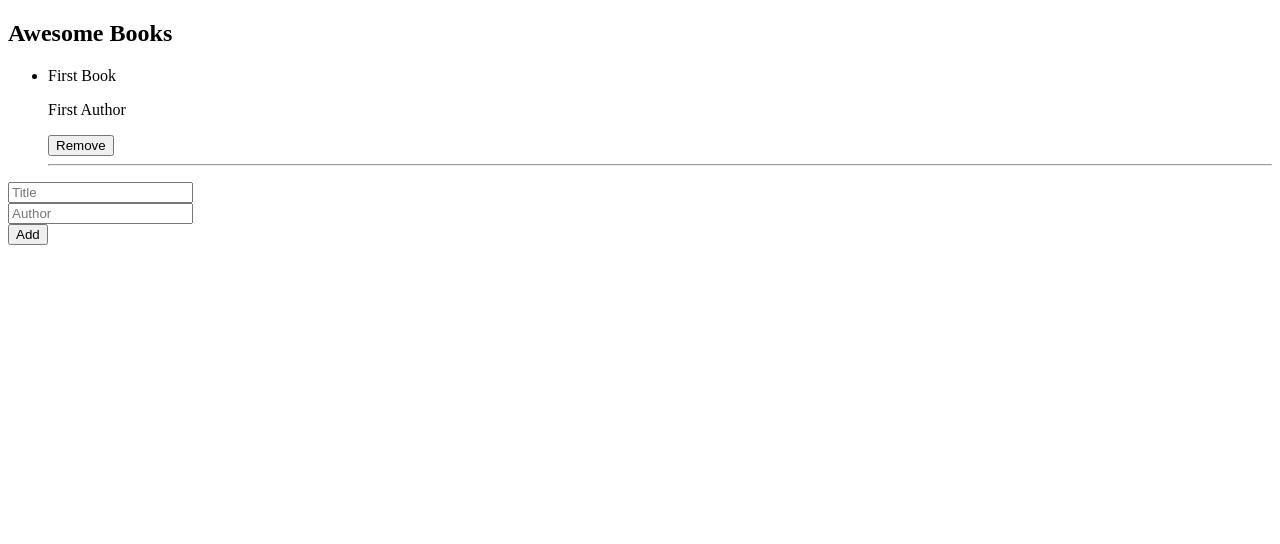
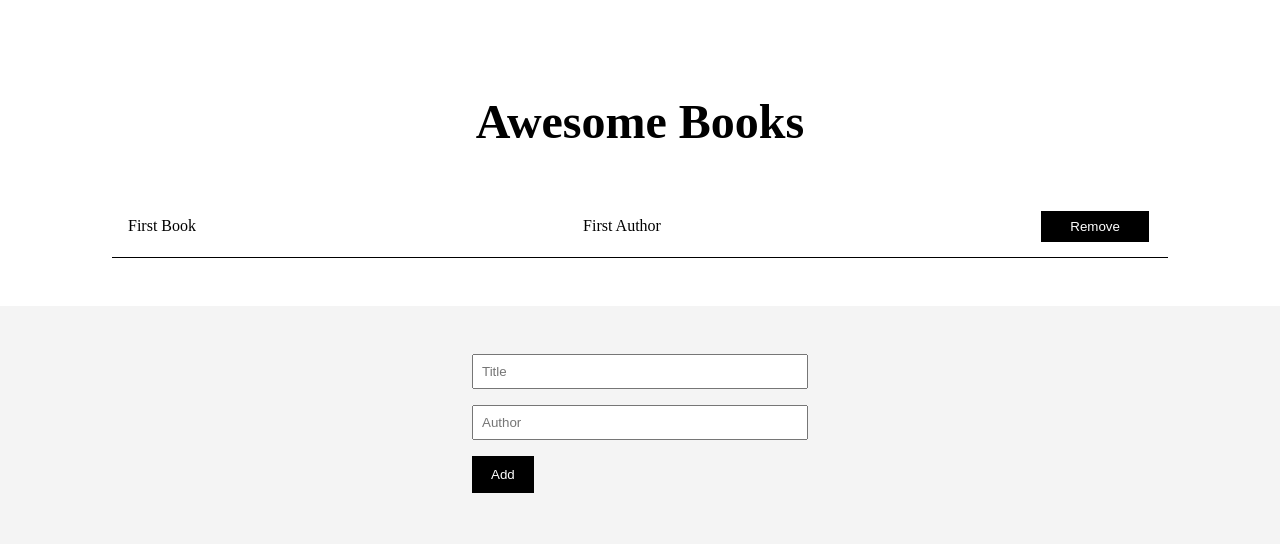
Before and after one commit to Timbar09/Awesome-Books, a website with bundled scripts: page index.html in a window 1280 px wide. Built offline with nearby package versions, Linux system fonts and the light colour scheme.

Commit message:
Add styling

```diff
--- a/app/js/utilities.js
+++ b/app/js/utilities.js
@@ -1,18 +1,18 @@
 export let collection = [
   {
-    bookTitle: document.querySelector(".hero__book-title").innerHTML,
-    bookAuthor: document.querySelector(".hero__book-author").innerHTML,
+    bookTitle: document.querySelector('.hero__book-title').innerHTML,
+    bookAuthor: document.querySelector('.hero__book-author').innerHTML,
   },
 ];
 let objCounter = 1;
-export let cancelButtons = document.querySelectorAll(".hero__book-remove");
-export const addBtn = document.querySelector(".book-add");
-let booksContainer = document.querySelector(".hero__collection");
-let bookContainers = document.querySelectorAll(".hero__book");
+export let cancelButtons = document.querySelectorAll('.hero__book-remove');
+export const addBtn = document.querySelector('.book-add');
+let booksContainer = document.querySelector('.hero__collection');
+let bookContainers = document.querySelectorAll('.hero__book');
 
 export const addBook = () => {
-  const title = document.querySelector(".book-title").value;
-  const author = document.querySelector(".book-author").value;
+  const title = document.querySelector('.book-title').value;
+  const author = document.querySelector('.book-author').value;
   collection.push({
     bookTitle: title,
     bookAuthor: author,
@@ -22,26 +22,25 @@ export const addBook = () => {
 
 export const insertBook = () => {
   objCounter = objCounter + 1;
-  const title = document.querySelector(".book-title").value;
-  const author = document.querySelector(".book-author").value;
+  const title = document.querySelector('.book-title').value;
+  const author = document.querySelector('.book-author').value;
   booksContainer.innerHTML += `
         <li class="hero__book" id=${objCounter}>
           <p class="hero__book-title">${title}</p>
           <p class="hero__book-author">${author}</p>
           <button class="hero__book-remove" id=${objCounter}>Remove</button>
-          <hr />
         </li>
 `;
-  bookContainers = document.querySelectorAll(".hero__book");
-  cancelButtons = document.querySelectorAll(".hero__book-remove");
+  bookContainers = document.querySelectorAll('.hero__book');
+  cancelButtons = document.querySelectorAll('.hero__book-remove');
   return;
 };
 
 export const rmoveLoad = () => {
   cancelButtons.forEach((btn) => {
-    btn.addEventListener("click", () => {
+    btn.addEventListener('click', () => {
       collection.splice(btn.id - 1, 1);
-      bookContainers[btn.id - 1].classList.add("close");
+      bookContainers[btn.id - 1].classList.add('close');
     });
   });
 };
--- a/index.html
+++ b/index.html
@@ -19,37 +19,26 @@
               <p class="hero__book-title">First Book</p>
               <p class="hero__book-author">First Author</p>
               <button class="hero__book-remove" id="1">Remove</button>
-              <hr />
             </li>
           </ul>
         </div>
       </section>
 
       <section class="Form">
+        <div class="container container-pall">
           <div class="form-input">
             <label class="title-label" for="title"></label>
-          <input
-            class="input-text book-title"
-            placeholder="Title"
-            type="text"
-            id="title"
-            required
-          />
+            <input class="input-text book-title" placeholder="Title" type="text" id="title" required />
           </div>
 
           <div class="form-input">
             <label class="Author-label" for="author"></label>
-          <input
-            class="input-text book-author"
-            placeholder="Author"
-            type="text"
-            id="author"
-            required
-          />
+            <input class="input-text book-author" placeholder="Author" type="text" id="author" required />
           </div>
 
           <div class="form-btn">
             <button class="book-add" type="submit">Add</button>
+          </div>
         </div>
       </section>
     </main>
--- a/style.css
+++ b/style.css
@@ -1,3 +1,112 @@
+html {
+  box-sizing: border-box;
+  font-size: 100%;
+}
+
+*,
+*::before,
+*::after {
+  box-sizing: inherit;
+}
+
+body {
+  --lightGrey: rgb(244, 244, 244);
+  --white: rgb(255, 255, 255);
+
+  margin: 0;
+  padding: 0;
+  line-height: 1.4;
+  background-color: var(--lightGrey);
+}
+
+.container {
+  max-width: 90em;
+  margin: auto;
+}
+
+ul {
+  margin: 0;
+  padding: 0;
+  list-style: none;
+}
+
+.container-px {
+  padding-right: 2rem;
+  padding-left: 2rem;
+}
+
+.container-pall {
+  padding: 3rem 2rem;
+}
+
+.hero {
+  background-color: var(--white);
+}
+
+.hero .container {
+  max-width: 70em;
+}
+
+.hero__title {
+  text-align: center;
+  font-size: 3rem;
+}
+
+.hero__book {
+  padding: 0.25rem 1rem;
+  display: grid;
+  grid-template-columns: repeat(2, 1fr) 0.25fr;
+  border-bottom: solid 1px black;
+}
+
+.hero__book:nth-child(odd) {
+  background-color: white;
+}
+
+.hero__book:nth-child(even) {
+  background-color: var(--lightGrey);
+}
+
+.hero__book-remove {
+  padding: 0.5rem;
+  height: max-content;
+  align-self: center;
+  border: solid;
+  color: var(--white);
+  background-color: black;
+}
+
+.Form {
+  background-color: var(--grey);
+}
+
+.Form .container {
+  max-width: 25em;
+}
+
+.form-input {
+  position: relative;
+}
+
+.form-input input {
+  padding: 0.5rem;
+  width: 100%;
+}
+
+.form-input:not(:last-child) {
+  margin-bottom: 1rem;
+}
+
+.book-add {
+  position: relative;
+  display: inline-block;
+  padding: 0.5rem 1rem;
+  color: var(--white);
+  background-color: black;
+  border: solid 3px black;
+  border-radius: 0;
+}
+
 .close {
   display: none;
 }
```
Also changed, not shown: .github/workflows/linters.yml, .stylelintrc.json. Lines whose indentation alone changed are shown as unchanged.
